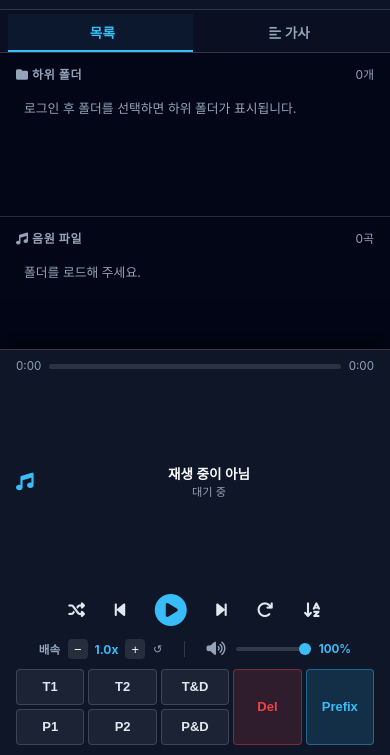
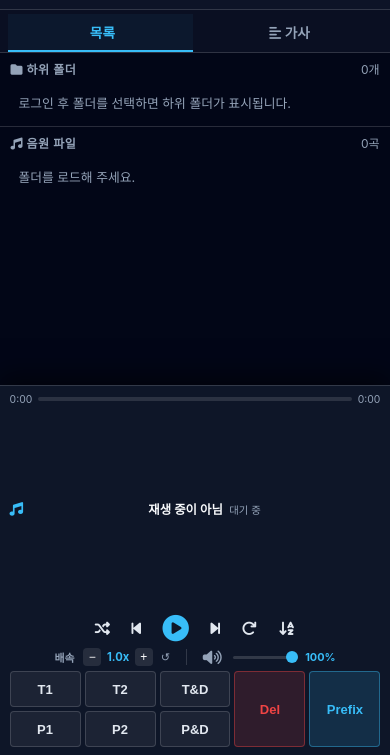
Before and after one commit to everhashk-justin/gdrive-player, a plain HTML site: page index.html in a window 390 px wide. Shown: the part 89-844 px from the top of the page. Drawn offline with Linux system fonts and the light colour scheme.

Commit message:
style(gdrive_player): 모바일 초슬림 콤팩트 레이아웃 최적화 (목록 영역 대폭 확대)

```diff
--- a/index.html
+++ b/index.html
@@ -6,7 +6,7 @@
     <title>Sorting Player (Google Drive)</title>
     <link rel="icon" href="../icon.png">
     <link rel="stylesheet" href="https://cdnjs.cloudflare.com/ajax/libs/font-awesome/6.4.0/css/all.min.css">
-    <link rel="stylesheet" href="style.css?v=2.0">
+    <link rel="stylesheet" href="style.css?v=2.1">
     <!-- Google Identity Services (GIS) SDK -->
     <script src="https://accounts.google.com/gsi/client" async defer></script>
 </head>
@@ -263,6 +263,6 @@
     <!-- 토스트 메시지 -->
     <div class="toast" id="toast"></div>
 
-    <script src="app.js?v=2.0"></script>
+    <script src="app.js?v=2.1"></script>
 </body>
 </html>
--- a/style.css
+++ b/style.css
@@ -156,8 +156,10 @@ main {
 }
 
 .folder-panel {
-    height: 35%;
-    min-height: 110px;
+    height: auto;
+    max-height: 35%;
+    min-height: 0;
+    flex-shrink: 0;
     border-bottom: 1px solid var(--border-color);
 }
 
@@ -525,30 +527,131 @@ main {
     font-size: 0.725rem;
 }
 
-/* 모바일/태블릿 반응형 */
+/* 모바일/태블릿 초슬림 반응형 */
 @media (max-width: 768px) {
+    main {
+        padding-bottom: 168px; /* 모바일 하단 바 높이에 맞춰 목록 스크롤 공간 최대 확보 */
+    }
+
+    .panel-inner {
+        padding: 0.4rem 0.65rem;
+    }
+
+    .item {
+        padding: 0.5rem 0.65rem;
+        gap: 0.5rem;
+    }
+
+    .player-bar {
+        padding: 0.4rem 0.6rem 0.5rem 0.6rem;
+    }
+
+    .player-bar-container {
+        gap: 0.2rem;
+    }
+
+    /* 1단: 프로그레스 바 슬림화 */
+    .progress-container {
+        font-size: 0.65rem;
+        gap: 0.35rem;
+    }
+
+    .progress-bar {
+        height: 4px;
+    }
+
+    /* 2단: 곡 정보 + 재생 버튼 + 배속/음량을 초슬림 2줄로 압축 */
     .player-main-row {
         flex-direction: column;
-        gap: 0.5rem;
+        gap: 0.2rem;
+        padding: 0;
     }
+
+    /* 곡 정보: 얇은 1줄 인라인 */
     .now-playing-info {
         width: 100%;
         max-width: none;
+        gap: 0.35rem;
         justify-content: center;
-        text-align: center;
-    }
-    .now-playing-text {
         align-items: center;
     }
+
+    .np-icon {
+        font-size: 0.85rem;
+    }
+
+    .now-playing-text {
+        flex-direction: row;
+        align-items: baseline;
+        gap: 0.4rem;
+        overflow: hidden;
+    }
+
+    .now-playing-title {
+        font-size: 0.775rem;
+        max-width: 65vw;
+    }
+
+    .now-playing-status {
+        font-size: 0.65rem;
+    }
+
+    /* 재생 제어 버튼: 콤팩트 */
     .controls {
-        width: 100%;
-        gap: 1.25rem;
+        gap: 0.95rem;
     }
+
+    .btn-ctrl {
+        font-size: 0.95rem;
+        padding: 0.2rem;
+    }
+
+    .btn-play {
+        font-size: 1.65rem;
+    }
+
+    /* 서브 컨트롤 (배속 & 볼륨): 콤팩트 인라인 */
     .sub-controls {
         width: 100%;
         max-width: none;
         justify-content: center;
-        gap: 1rem;
+        gap: 0.65rem;
+    }
+
+    .ctrl-label {
+        font-size: 0.68rem;
+    }
+
+    .speed-step-btn {
+        width: 18px;
+        height: 18px;
+        font-size: 0.75rem;
+    }
+
+    .speed-value {
+        font-size: 0.7rem;
+        min-width: 24px;
+    }
+
+    .volume-slider {
+        width: 65px;
+        height: 3px;
+    }
+
+    .vol-value {
+        font-size: 0.68rem;
+        min-width: 26px;
+    }
+
+    /* 3단: 액션 버튼 그리드 (높이 29px로 슬림화하여 화면 점유율 대폭 축소) */
+    .action-panel-bottom {
+        gap: 3px;
+        margin-top: 0.1rem;
+    }
+
+    .action-btn {
+        height: 29px;
+        font-size: 11.5px;
     }
 }
 
```
